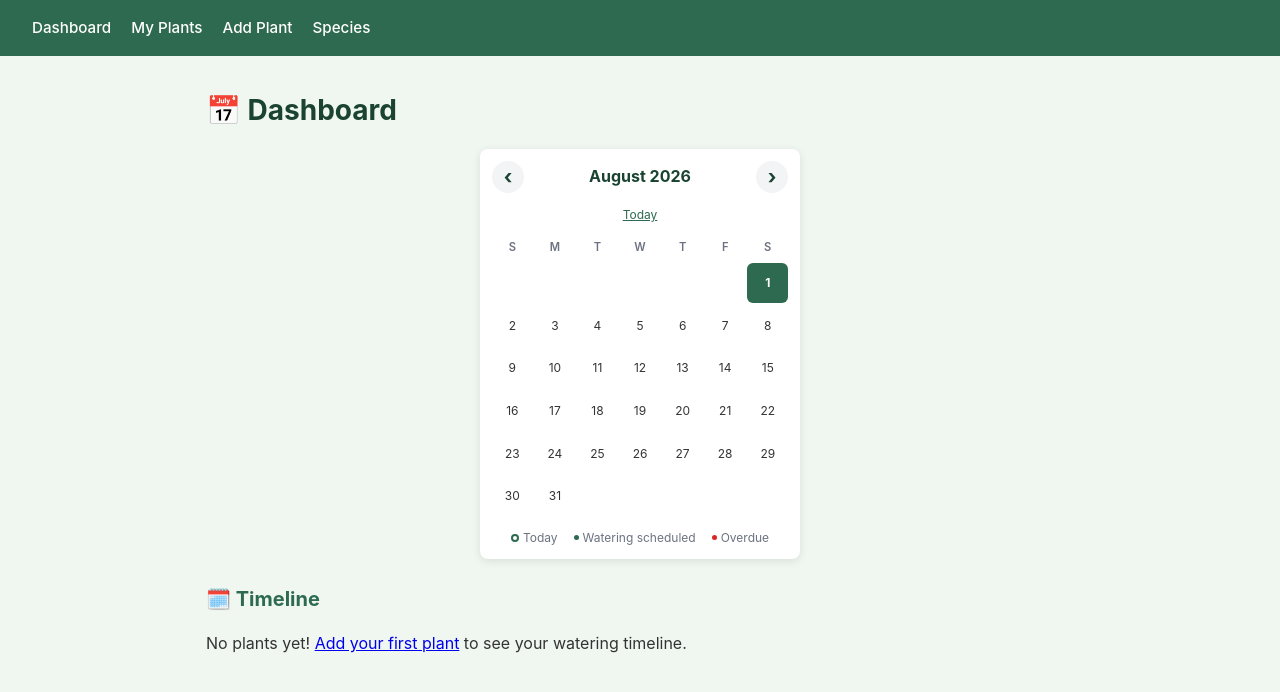
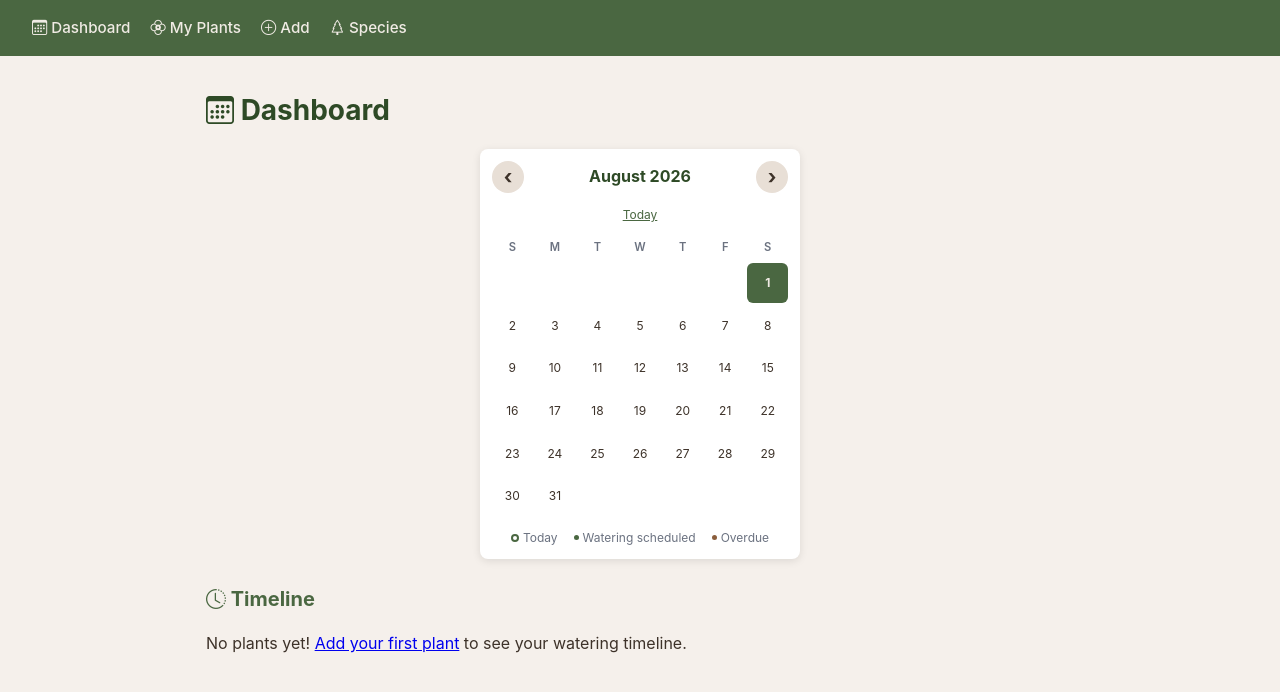
Before and after one commit to DataWranglerRyan/sproutz, a Flask app: page /dashboard in a window 1280 px wide. Shown: the top 692 px of the page. Run offline with Flask 3, Linux system fonts and the light colour scheme; data that the repository does not hold is empty.

Commit message:
Retheme with calming green/brown nature palette + Bootstrap Icons
- Replaced all emojis with Bootstrap Icons (bi-droplet, bi-sun, etc.)
- New color palette: sage greens (#4a6741, #5b8a72), warm browns
  (#8b5e3c, #5c3d1e), cream backgrounds (#f5f0eb, #f0ebe4)
- Nav, buttons, badges, cards, calendar all use earthy tones
- Added Bootstrap Icons CDN link
- More cohesive, calming nature-inspired feel throughout

Co-authored-by: Copilot App <223556219+Copilot@users.noreply.github.com>

```diff
--- a/app/static/style.css
+++ b/app/static/style.css
@@ -6,14 +6,14 @@
 
 body {
     font-family: -apple-system, BlinkMacSystemFont, "Segoe UI", Roboto, sans-serif;
-    background: #f0f7f0;
-    color: #333;
+    background: #f5f0eb;
+    color: #3d3229;
     line-height: 1.6;
     -webkit-text-size-adjust: 100%;
 }
 
 nav {
-    background: #2d6a4f;
+    background: #4a6741;
     padding: 0.75rem 1rem;
     display: flex;
     gap: 1.25rem;
@@ -23,14 +23,14 @@ nav {
 }
 
 nav a {
-    color: white;
+    color: #f0ebe4;
     text-decoration: none;
     font-weight: 500;
     font-size: 0.95rem;
 }
 
 nav a:hover {
-    text-decoration: underline;
+    color: #c8dfc0;
 }
 
 .container {
@@ -41,13 +41,13 @@ nav a:hover {
 
 h1 {
     margin-bottom: 1rem;
-    color: #1b4332;
+    color: #2e4a26;
     font-size: 1.5rem;
 }
 
 h2 {
     margin: 1.5rem 0 1rem;
-    color: #2d6a4f;
+    color: #4a6741;
     font-size: 1.25rem;
 }
 
@@ -346,8 +346,8 @@ textarea {
     width: 32px;
     height: 32px;
     border-radius: 50%;
-    background: #f3f4f6;
-    color: #1b4332;
+    background: #e8dfd6;
+    color: #3d3229;
     text-decoration: none;
     font-size: 1.25rem;
     font-weight: 700;
@@ -365,7 +365,7 @@ textarea {
 
 .calendar-today-link a {
     font-size: 0.75rem;
-    color: #2d6a4f;
+    color: #4a6741;
     text-decoration: underline;
 }
 
@@ -373,7 +373,7 @@ textarea {
     text-align: center;
     margin: 0;
     font-size: 1rem;
-    color: #1b4332;
+    color: #2e4a26;
 }
 
 .calendar-grid {
@@ -407,8 +407,8 @@ textarea {
 }
 
 .calendar-cell.today {
-    background: #2d6a4f;
-    color: white;
+    background: #4a6741;
+    color: #f0ebe4;
 }
 
 .calendar-cell.today .calendar-day-num {
@@ -435,18 +435,18 @@ textarea {
 }
 
 .calendar-dot.scheduled {
-    background: #2d6a4f;
+    background: #4a6741;
 }
 
 .calendar-dot.overdue {
-    background: #dc2626;
+    background: #8b5e3c;
 }
 
 .calendar-dot.today-dot {
-    background: #2d6a4f;
+    background: #4a6741;
     width: 8px;
     height: 8px;
-    border: 2px solid #2d6a4f;
+    border: 2px solid #4a6741;
     background: white;
 }
 
--- a/app/templates/base.html
+++ b/app/templates/base.html
@@ -6,15 +6,16 @@
     <meta name="apple-mobile-web-app-capable" content="yes">
     <meta name="apple-mobile-web-app-status-bar-style" content="black-translucent">
     <meta name="apple-mobile-web-app-title" content="Sproutz">
-    <title>🌱 Sproutz</title>
+    <title>Sproutz</title>
+    <link rel="stylesheet" href="https://cdn.jsdelivr.net/npm/bootstrap-icons@1.11.3/font/bootstrap-icons.min.css">
     <link rel="stylesheet" href="{{ url_for('static', filename='style.css') }}">
 </head>
 <body>
     <nav>
-        <a href="{{ url_for('main.dashboard') }}">Dashboard</a>
-        <a href="{{ url_for('main.index') }}">My Plants</a>
-        <a href="{{ url_for('main.add_plant') }}">Add Plant</a>
-        <a href="{{ url_for('main.manage_species') }}">Species</a>
+        <a href="{{ url_for('main.dashboard') }}"><i class="bi bi-calendar3"></i> Dashboard</a>
+        <a href="{{ url_for('main.index') }}"><i class="bi bi-flower2"></i> My Plants</a>
+        <a href="{{ url_for('main.add_plant') }}"><i class="bi bi-plus-circle"></i> Add</a>
+        <a href="{{ url_for('main.manage_species') }}"><i class="bi bi-tree"></i> Species</a>
     </nav>
     <div class="container">
         {% with messages = get_flashed_messages(with_categories=true) %}
--- a/app/templates/dashboard.html
+++ b/app/templates/dashboard.html
@@ -1,7 +1,7 @@
 {% extends "base.html" %}
 
 {% block content %}
-<h1>📅 Dashboard</h1>
+<h1><i class="bi bi-calendar3"></i> Dashboard</h1>
 
 <!-- Monthly Calendar -->
 <div class="calendar-container">
@@ -51,7 +51,7 @@
 </div>
 
 <!-- Timeline -->
-<h2>🗓️ Timeline</h2>
+<h2><i class="bi bi-clock-history"></i> Timeline</h2>
 {% if days %}
 <div class="timeline">
     {% for date, events in days.items() %}
@@ -74,9 +74,9 @@
             {% for event in events %}
             <div class="timeline-event {{ event.type }}">
                 <span class="timeline-icon">
-                    {% if event.type == 'watered' %}💧
-                    {% elif event.type == 'overdue' %}🚨
-                    {% else %}📋
+                    {% if event.type == 'watered' %}<i class="bi bi-droplet-fill"></i>
+                    {% elif event.type == 'overdue' %}<i class="bi bi-exclamation-triangle-fill"></i>
+                    {% else %}<i class="bi bi-calendar-check"></i>
                     {% endif %}
                 </span>
                 <div class="timeline-event-details">
@@ -119,7 +119,7 @@ function openWateringModal(cell) {
     const title = document.getElementById('modal-title');
     const body = document.getElementById('modal-body');
 
-    title.textContent = '💧 ' + date;
+    title.textContent = date;
 
     let html = '<ul class="modal-plant-list">';
     plants.forEach(function(plant) {
@@ -129,7 +129,7 @@ function openWateringModal(cell) {
         html += '<span class="modal-plant-species">' + plant.species + '</span>';
         html += '</div>';
         html += '<form method="POST" action="/plants/' + plant.id + '/water">';
-        html += '<button type="submit" class="btn water modal-water-btn">💧 Water</button>';
+        html += '<button type="submit" class="btn water modal-water-btn"><i class="bi bi-droplet-fill"></i> Water</button>';
         html += '</form>';
         html += '</li>';
     });
--- a/app/templates/index.html
+++ b/app/templates/index.html
@@ -1,7 +1,7 @@
 {% extends "base.html" %}
 
 {% block content %}
-<h1>🌱 My Plants</h1>
+<h1><i class="bi bi-flower2"></i> My Plants</h1>
 
 {% if plants %}
 <div class="plant-list">
@@ -24,10 +24,10 @@
         </div>
         <div class="plant-card-actions">
             <form method="POST" action="{{ url_for('main.water_plant', plant_id=plant.id) }}">
-                <button type="submit" class="btn water">💧 Water</button>
+                <button type="submit" class="btn water"><i class="bi bi-droplet-fill"></i> Water</button>
             </form>
             <form method="POST" action="{{ url_for('main.delete_plant', plant_id=plant.id) }}">
-                <button type="submit" class="btn delete">🗑️</button>
+                <button type="submit" class="btn delete"><i class="bi bi-trash"></i></button>
             </form>
         </div>
     </div>
--- a/app/templates/species.html
+++ b/app/templates/species.html
@@ -3,7 +3,7 @@
 {% block content %}
 <h1>Species</h1>
 
-<button class="btn" id="open-add-species" onclick="openSpeciesModal()">+ Add Species</button>
+<button class="btn" id="open-add-species" onclick="openSpeciesModal()"><i class="bi bi-plus-circle"></i> Add Species</button>
 
 {% if species %}
 <table style="margin-top: 1rem;">
@@ -21,7 +21,7 @@
             <td>{{ s.name }}</td>
             <td>{{ s.watering_interval_days }} days</td>
             <td>{{ s.sunlight or '—' }}</td>
-            <td><a href="{{ url_for('main.species_detail', species_id=s.id) }}" title="View Care Info">ℹ️</a></td>
+            <td><a href="{{ url_for('main.species_detail', species_id=s.id) }}" title="View Care Info"><i class="bi bi-info-circle"></i></a></td>
         </tr>
         {% endfor %}
     </tbody>
```
Also changed, not shown: other parts of app/static/style.css (+34 -34 lines), app/templates/species_detail.html (+7 -7 lines).
